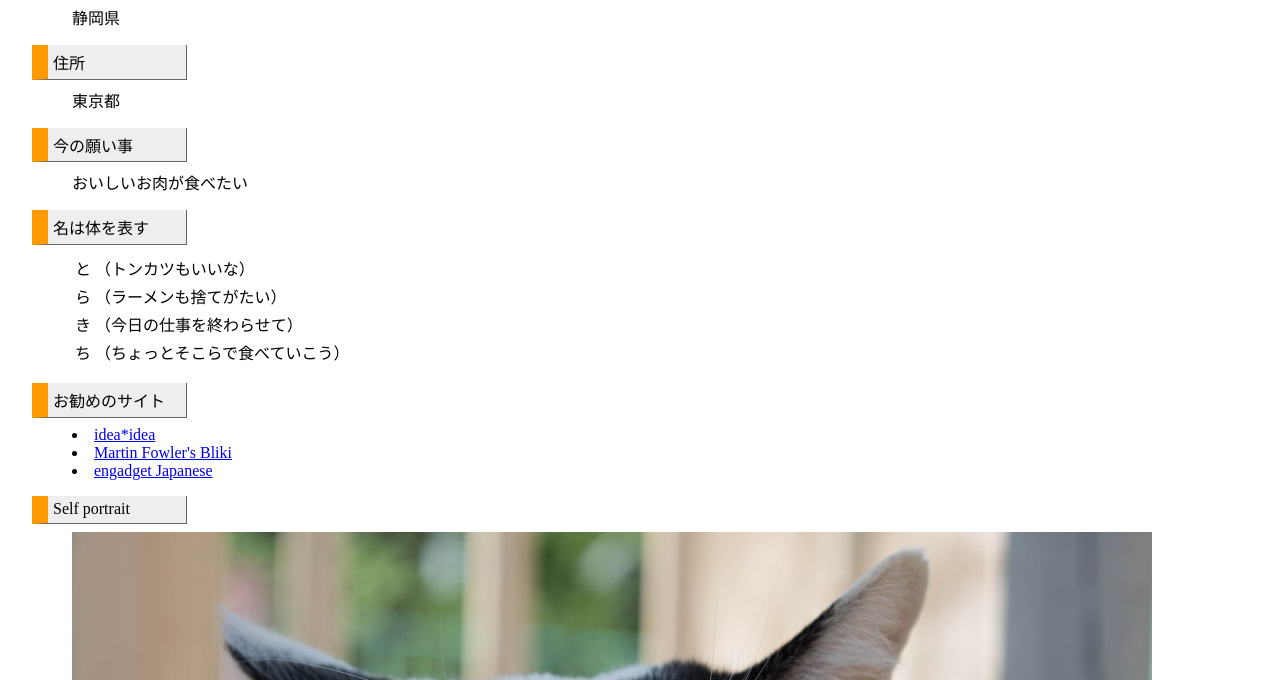
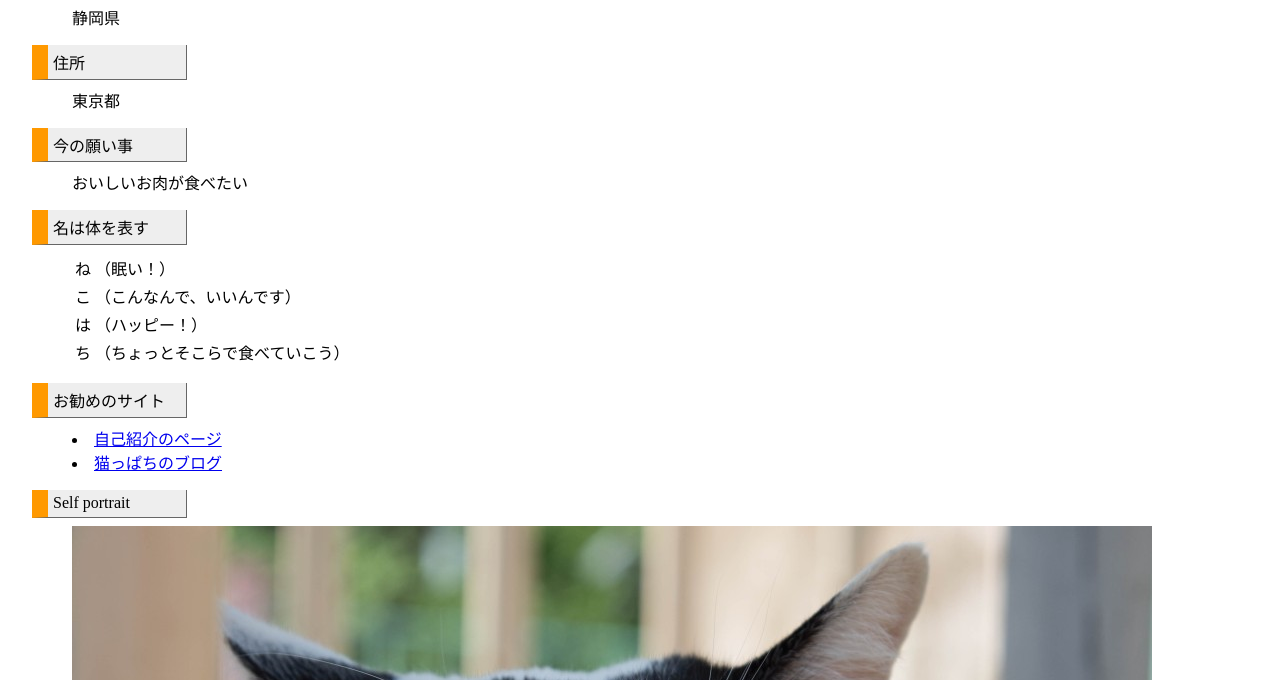
Before and after one commit to masuda-neko8/volunteer, a plain HTML site: page index.html in a window 1280 px wide. Shown: the part 605-1285 px from the top of the page. Drawn offline with Linux system fonts and the light colour scheme.

Commit message:
Add files via upload

```diff
--- a/index.html
+++ b/index.html
@@ -40,16 +40,16 @@
   <DD>
     <TABLE>
       <TR>
-        <TD>と</TD>
-        <TD> （トンカツもいいな）</TD>
+        <TD>ね</TD>
+        <TD> （眠い！）</TD>
       </TR>
       <TR>
-        <TD>ら</TD>
-        <TD> （ラーメンも捨てがたい）</TD>
+        <TD>こ</TD>
+        <TD> （こんなんで、いいんです）</TD>
       </TR>
       <TR>
-        <TD>き</TD>
-        <TD> （今日の仕事を終わらせて）</TD>
+        <TD>は</TD>
+        <TD> （ハッピー！）</TD>
       </TR>
       <TR>
         <TD>ち</TD>
@@ -60,9 +60,8 @@
 
   <DT>お勧めのサイト</DT>
   <DD>
-    <LI><a href="http://www.ideaxidea.com/">idea*idea</a></LI>
-    <LI><a href="http://capsctrl.que.jp/kdmsnr/wiki/bliki/">Martin Fowler's Bliki</a></LI>
-    <LI><a href="http://japanese.engadget.com/">engadget Japanese</a></LI>
+    <LI><a href="https://masuda-neko8.github.io/volunteer/">自己紹介のページ</a></LI>
+    <LI><a href="https://neko8.net/">猫っぱちのブログ</a></LI>
   </DD>
 
 
```
